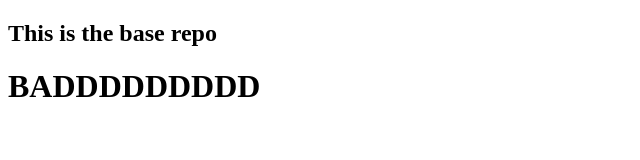
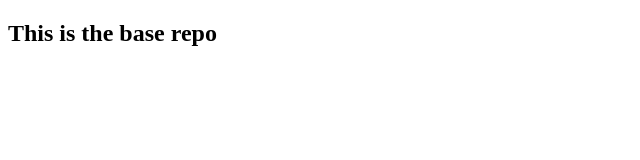
Before and after one commit to sukardi039/revert, a plain HTML site: page index.html in a window 1280 px wide. Shown: the whole page, without its empty margins (0-640 px from the left). Drawn offline with Linux system fonts and the light colour scheme.

Commit message:
Revert "added good line"
This reverts commit 839bd815c38f12f79b3b3f2472eef62222ec167f.

```diff
--- a/index.html
+++ b/index.html
@@ -7,6 +7,5 @@
   </head>
   <body>
     <h2>This is the base repo</h2>
-    <h1>BADDDDDDDDD</h1>
   </body>
 </html>
```
